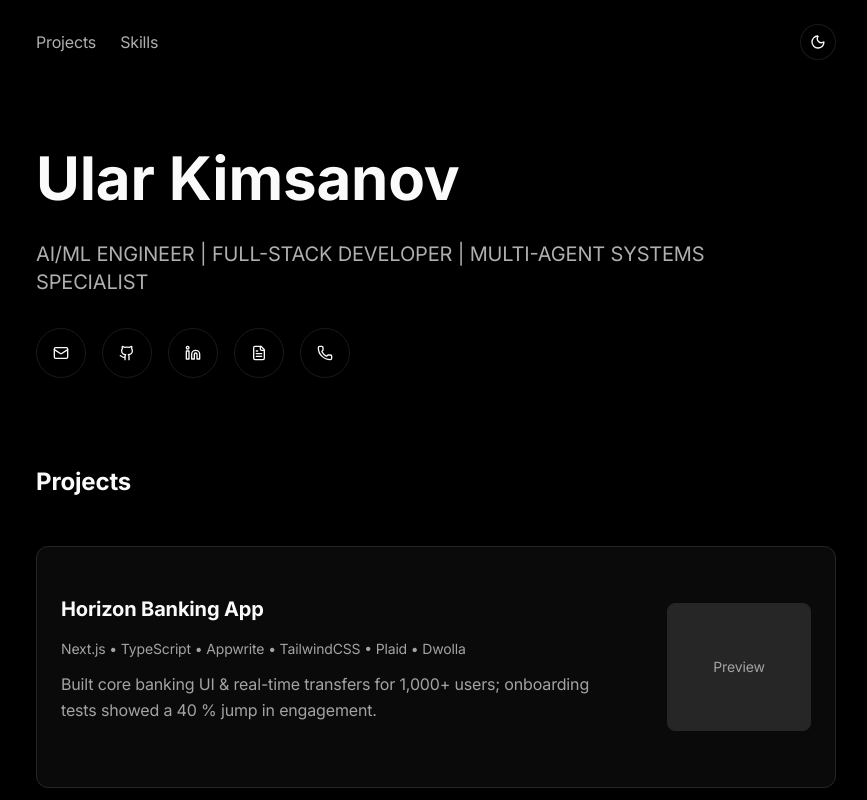
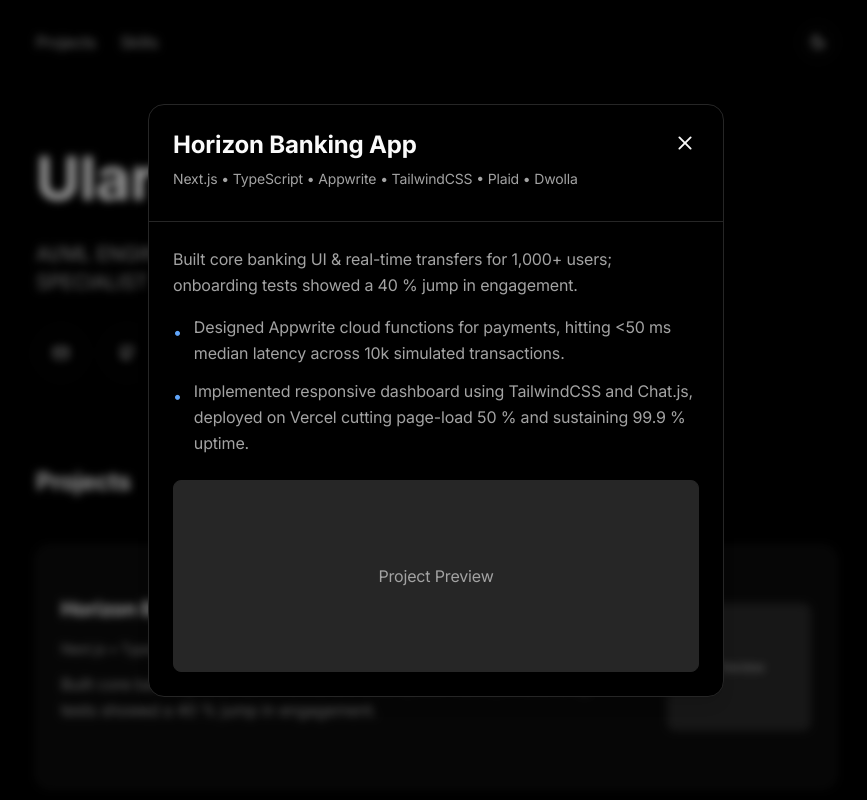
Before and after one commit to ukimsanov/personal-portfolio, a Next.js app: page / in a window 1280 px wide. Both pictures are taken after a click on the element "Horizon Banking App". Shown: the top 800 px of the page, without its empty margins (204-1071 px from the left). Built offline with nearby package versions, Linux system fonts and the light colour scheme.

Commit message:
feat: add Modal component with customizable animations and accessibility features

```diff
--- /dev/null
+++ b/src/components/ui/modal-drop.tsx
@@ -0,0 +1,306 @@
+"use client"
+
+import type React from "react"
+import { useEffect, useState } from "react"
+import { X } from "@phosphor-icons/react"
+import { AnimatePresence, motion, type Variants } from "framer-motion"
+import { createPortal } from "react-dom"
+
+import { cn } from "@/lib/utils"
+
+interface ModalProps {
+  isOpen: boolean
+  onClose: () => void
+  children: React.ReactNode
+  allowEasyClose?: boolean
+  title?: string
+  subtitle?: string
+  type?: "blur" | "overlay" | "none"
+  showCloseButton?: boolean
+  showEscText?: boolean
+  borderBottom?: boolean
+  className?: string
+  /**
+   * Choose between the default drop-in animation or a scale-from-center animation.
+   * @default 'drop'
+   */
+  animationType?: "drop" | "scale"
+  /**
+   * Adjust the vertical position of the modal.
+   * Positive values move it up, negative values move it down.
+   * @default 0
+   */
+  position?: number
+  /**
+   * Disable default padding of the modal content.
+   * @default false
+   */
+  disablePadding?: boolean
+}
+
+const backdropVariants: Variants = {
+  hidden: {
+    opacity: 0
+  },
+  visible: {
+    opacity: 1,
+    transition: { duration: 0.2, ease: "easeOut" }
+  },
+  exit: {
+    opacity: 0,
+    transition: { duration: 0.15, ease: "easeIn" }
+  },
+}
+
+// Default drop-in from bottom
+const dropVariants: Variants = {
+  hidden: {
+    opacity: 0,
+    y: 40,
+    transition: {
+      duration: 0.22,
+      ease: [0.4, 0, 0.2, 1],
+    },
+  },
+  visible: {
+    opacity: 1,
+    y: 0,
+    transition: {
+      type: "spring",
+      stiffness: 400,
+      damping: 32,
+      mass: 0.7,
+      opacity: { duration: 0.32, ease: [0.4, 0, 0.2, 1] },
+    },
+  },
+  exit: {
+    opacity: 0,
+    y: 24,
+    transition: {
+      duration: 0.18,
+      ease: [0.4, 0, 0.2, 1],
+    },
+  },
+}
+
+// Scale from center animation
+const scaleVariants: Variants = {
+  hidden: {
+    opacity: 0,
+    scale: 0.8,
+    transition: {
+      duration: 0.15,
+      ease: [0.4, 0, 0.2, 1],
+    },
+  },
+  visible: {
+    opacity: 1,
+    scale: 1,
+    transition: {
+      type: "spring",
+      stiffness: 500,
+      damping: 30,
+      mass: 0.5,
+    },
+  },
+  exit: {
+    opacity: 0,
+    scale: 0.8,
+    transition: {
+      duration: 0.15,
+      ease: [0.4, 0, 0.2, 1],
+    },
+  },
+}
+
+const Modal: React.FC<ModalProps> = ({
+  isOpen,
+  onClose,
+  children,
+  allowEasyClose = true,
+  title,
+  subtitle,
+  type = "overlay",
+  showCloseButton = true,
+  showEscText = true,
+  borderBottom = true,
+  className,
+  animationType = "scale",
+  position = 0,
+  disablePadding = false,
+}) => {
+  const [mounted, setMounted] = useState(false)
+
+  useEffect(() => {
+    setMounted(true)
+  }, [])
+
+  // ESC key handler
+  useEffect(() => {
+    const handleEscKey = (event: KeyboardEvent) => {
+      if (event.key === "Escape" && isOpen && allowEasyClose) {
+        onClose()
+      }
+    }
+
+    if (isOpen) {
+      document.addEventListener("keydown", handleEscKey)
+    }
+
+    return () => {
+      document.removeEventListener("keydown", handleEscKey)
+    }
+  }, [isOpen, allowEasyClose, onClose])
+
+  useEffect(() => {
+    const scrollbarWidth =
+      window.innerWidth - document.documentElement.clientWidth
+    if (isOpen) {
+      const currentPaddingRight =
+        Number.parseInt(getComputedStyle(document.body).paddingRight) || 0
+      document.body.style.paddingRight = `${currentPaddingRight + scrollbarWidth}px`
+      document.body.classList.add("overflow-hidden")
+    } else {
+      document.body.style.paddingRight = ""
+      document.body.classList.remove("overflow-hidden")
+    }
+    return () => {
+      document.body.style.paddingRight = ""
+      document.body.classList.remove("overflow-hidden")
+    }
+  }, [isOpen])
+
+  const handleOverlayClick = () => {
+    if (allowEasyClose) onClose()
+  }
+
+  const getModalClasses = () => {
+    const base =
+      "w-auto bg-background border border-border text-card-foreground max-w-[90%] sm:max-w-xl max-h-[85vh] rounded-2xl shadow-lg m-4 relative flex flex-col"
+    return type === "overlay" ? base : `${base} border border-border`
+  }
+
+  if (!mounted) return null
+
+  // Choose the appropriate animation variants
+  const variants = animationType === "scale" ? scaleVariants : dropVariants
+
+  const modalContent = (
+    <AnimatePresence>
+      {isOpen && (
+        <div className="fixed inset-0 z-[100] flex items-center justify-center overflow-y-auto">
+          {/* Stable blur layer - no animation */}
+          {type === "blur" && (
+            <div
+              className="absolute inset-0 backdrop-blur-sm"
+              style={{
+                WebkitBackdropFilter: "blur(8px)",
+                transform: "translateZ(0)",
+              }}
+            />
+          )}
+
+          {/* Animated overlay layer */}
+          <motion.div
+            variants={backdropVariants}
+            initial="hidden"
+            animate="visible"
+            exit="exit"
+            className={`absolute inset-0 ${type === "blur" ? "bg-black/40" : type === "overlay" ? "bg-black/50" : ""}`}
+            onClick={handleOverlayClick}
+            style={{
+              transform: "translateZ(0)",
+              willChange: "transform",
+            }}
+          />
+
+          {/* Modal container */}
+          <div
+            className="relative flex items-center justify-center w-full h-full"
+            onClick={handleOverlayClick}
+            style={{
+              alignItems: position === 0 ? "center" : "flex-start",
+              paddingTop: position === 0 ? 0 : `calc(50vh - ${position}px)`,
+            }}
+          >
+            <motion.div
+              variants={variants}
+              initial="hidden"
+              animate="visible"
+              exit="exit"
+              className={cn(getModalClasses(), className)}
+              onClick={(e) => e.stopPropagation()}
+            >
+            {title ? (
+              <div
+                className={cn(
+                  "flex justify-between p-6 pb-4",
+                  borderBottom && "border-b border-border",
+                  subtitle ? "flex-col items-start gap-1" : "items-center"
+                )}
+              >
+                <div>
+                  <h2 className="text-xl font-semibold">{title}</h2>
+                  {subtitle && (
+                    <p className="text-sm text-muted-foreground mt-1">
+                      {subtitle}
+                    </p>
+                  )}
+                </div>
+                {showCloseButton && (
+                  <div
+                    className={cn(
+                      "flex items-center gap-2",
+                      subtitle && "absolute top-6 right-6"
+                    )}
+                  >
+                    {showEscText && (
+                      <span className="hidden lg:inline px-2 py-1 text-[11px] font-medium bg-muted text-muted-foreground rounded">
+                        ESC
+                      </span>
+                    )}
+                    <button
+                      className="p-1 rounded-md hover:bg-muted transition-colors"
+                      onClick={onClose}
+                      aria-label="Close modal"
+                    >
+                      <X size={20} weight="bold" />
+                    </button>
+                  </div>
+                )}
+              </div>
+            ) : (
+              showCloseButton && (
+                <div className="absolute top-6 right-6 flex items-center gap-2">
+                  {showEscText && (
+                    <span className="hidden lg:inline px-2 py-1 text-xs font-medium bg-muted text-muted-foreground rounded">
+                      ESC
+                    </span>
+                  )}
+                  <button
+                    className="p-1 rounded-md hover:bg-muted transition-colors"
+                    onClick={onClose}
+                    aria-label="Close modal"
+                  >
+                    <X size={20} weight="bold" />
+                  </button>
+                </div>
+              )
+            )}
+
+            <div
+              className={cn(!disablePadding && (!title ? "p-6 pt-12" : "p-6"))}
+            >
+              {children}
+            </div>
+          </motion.div>
+          </div>
+        </div>
+      )}
+    </AnimatePresence>
+  )
+
+  return createPortal(modalContent, document.body)
+}
+
+export default Modal;
```
